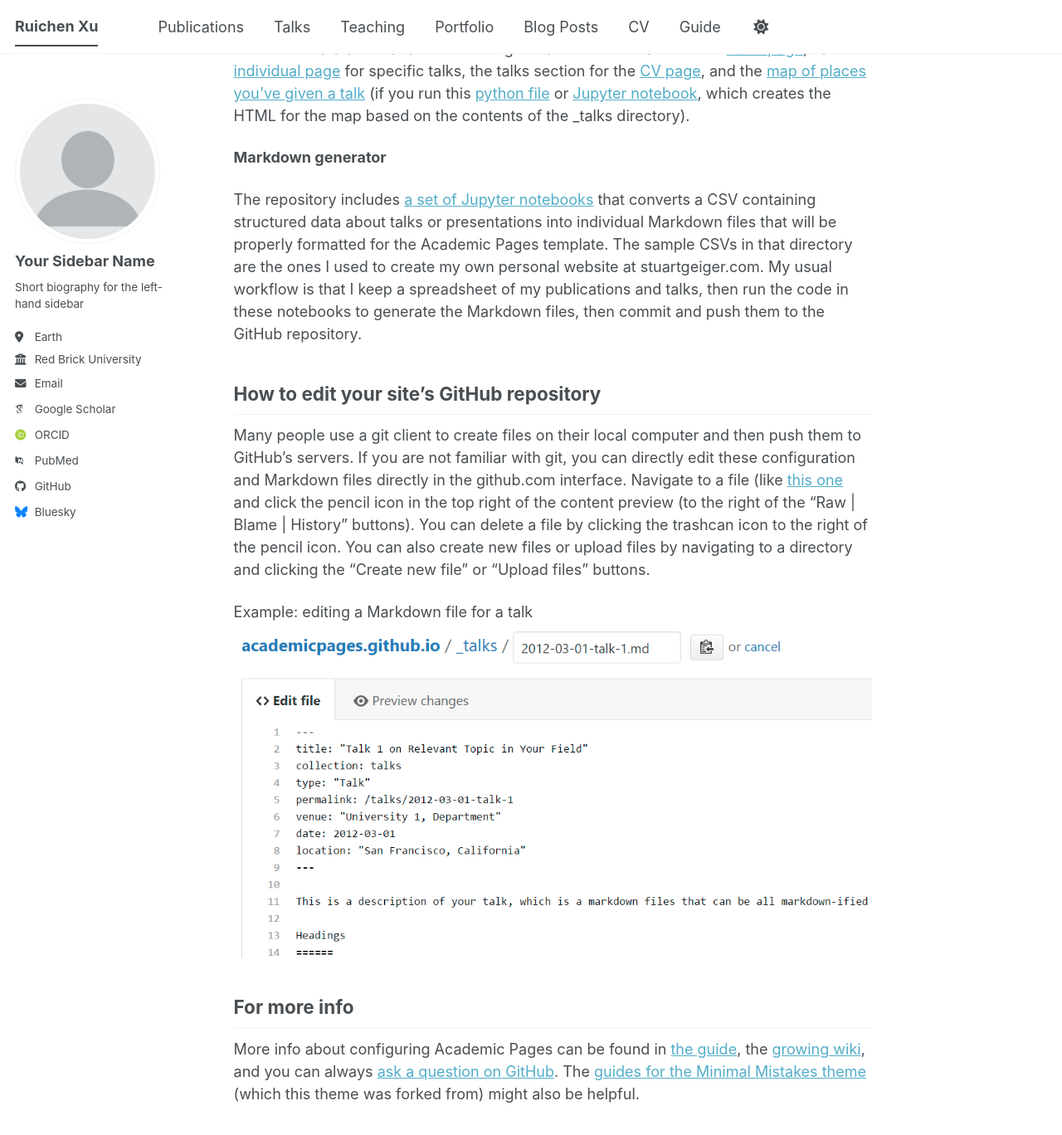
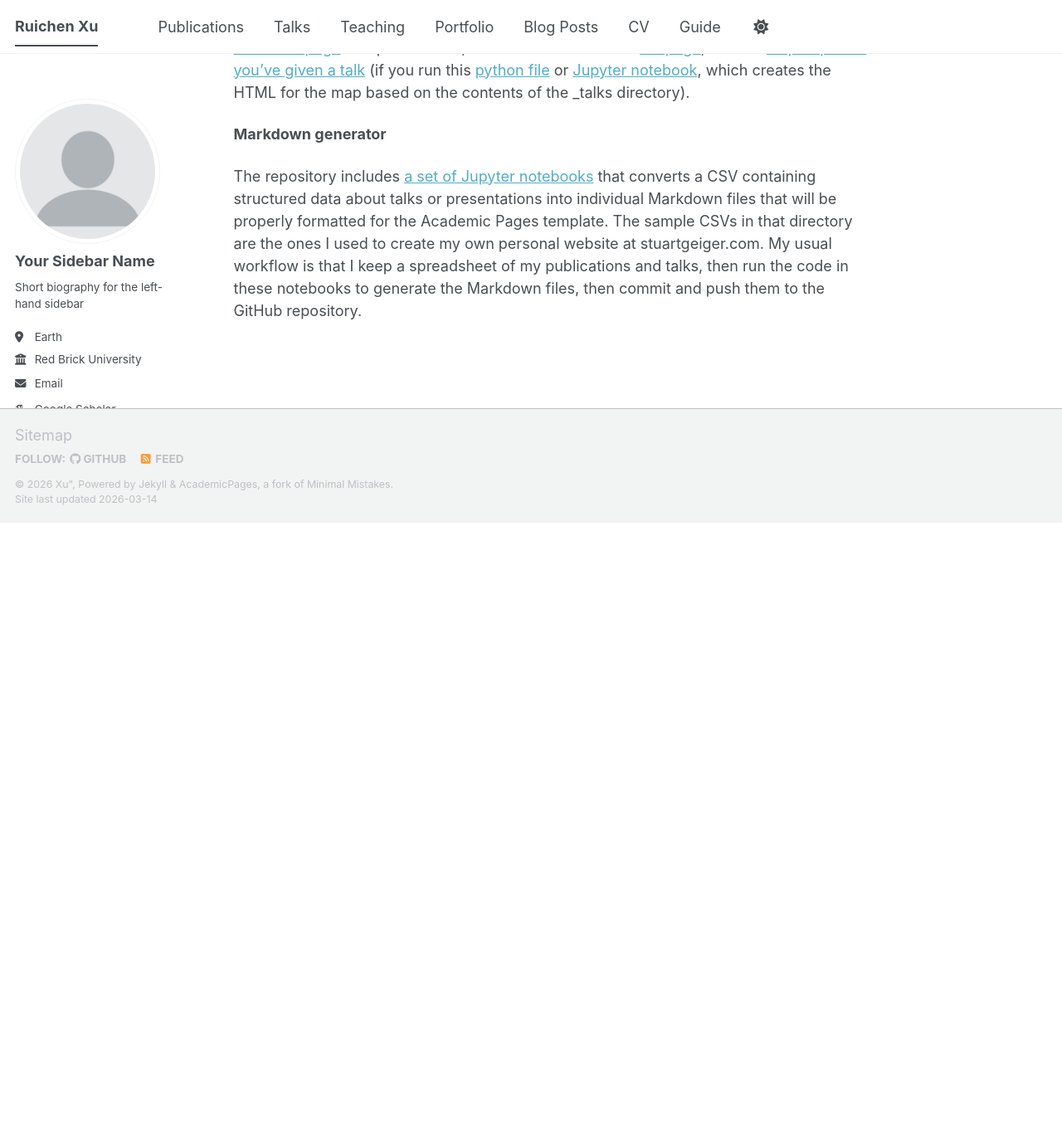
Before and after one commit to ruichenxu66/ruichenxu66.github.io, a Jekyll site: the page built from _pages/about.md, in a window 1280 px wide and 1400 px high, scrolled down 2046 px. Shown: the top 1368 px of the window at 83% size. Built offline with Jekyll 4.4.1, drawn with Linux system fonts in a browser that asks for light colours; some web fonts are replaced; a script bundle is joined from its source files by our own code; library files that are not in the unit come from our copies; after the commit the page ends 2676 px from its top, so only the background shows below that; some of the changed text lies outside the part shown.

Commit message:
Update about.md

```diff
--- a/_pages/about.md
+++ b/_pages/about.md
@@ -1,6 +1,6 @@
 ---
 permalink: /
-title: "Academic Pages is a ready-to-fork GitHub Pages template for academic personal websites"
+title: "About Me"
 author_profile: true
 redirect_from:
   - /about/
@@ -43,14 +43,3 @@
 
 The repository includes [a set of Jupyter notebooks](https://github.com/academicpages/academicpages.github.io/tree/master/markdown_generator
 ) that converts a CSV containing structured data about talks or presentations into individual Markdown files that will be properly formatted for the Academic Pages template. The sample CSVs in that directory are the ones I used to create my own personal website at stuartgeiger.com. My usual workflow is that I keep a spreadsheet of my publications and talks, then run the code in these notebooks to generate the Markdown files, then commit and push them to the GitHub repository.
-
-How to edit your site's GitHub repository
-------
-Many people use a git client to create files on their local computer and then push them to GitHub's servers. If you are not familiar with git, you can directly edit these configuration and Markdown files directly in the github.com interface. Navigate to a file (like [this one](https://github.com/academicpages/academicpages.github.io/blob/master/_talks/2012-03-01-talk-1.md) and click the pencil icon in the top right of the content preview (to the right of the "Raw | Blame | History" buttons). You can delete a file by clicking the trashcan icon to the right of the pencil icon. You can also create new files or upload files by navigating to a directory and clicking the "Create new file" or "Upload files" buttons.
-
-Example: editing a Markdown file for a talk
-![Editing a Markdown file for a talk](/images/editing-talk.png)
-
-For more info
-------
-More info about configuring Academic Pages can be found in [the guide](https://academicpages.github.io/markdown/), the [growing wiki](https://github.com/academicpages/academicpages.github.io/wiki), and you can always [ask a question on GitHub](https://github.com/academicpages/academicpages.github.io/discussions). The [guides for the Minimal Mistakes theme](https://mmistakes.github.io/minimal-mistakes/docs/configuration/) (which this theme was forked from) might also be helpful.
```
